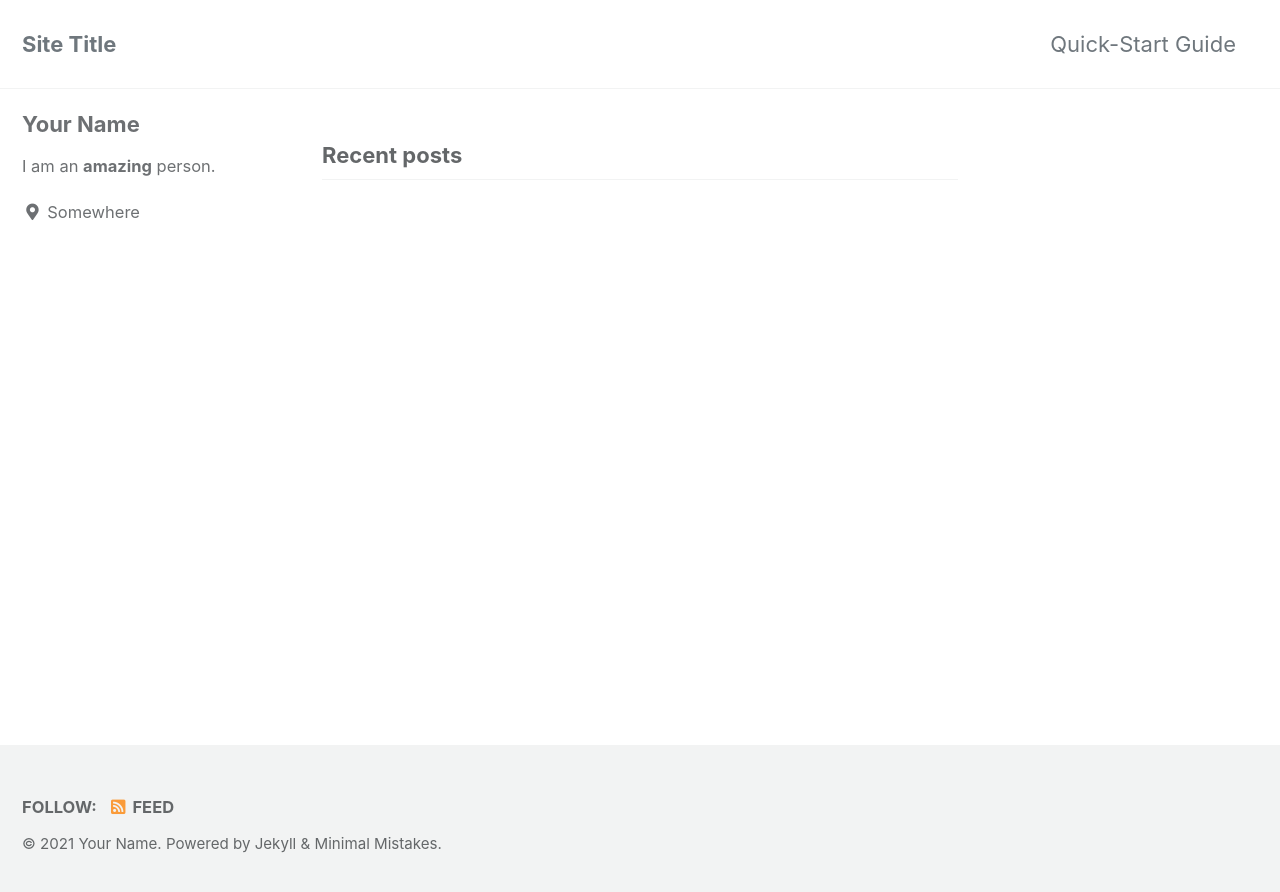
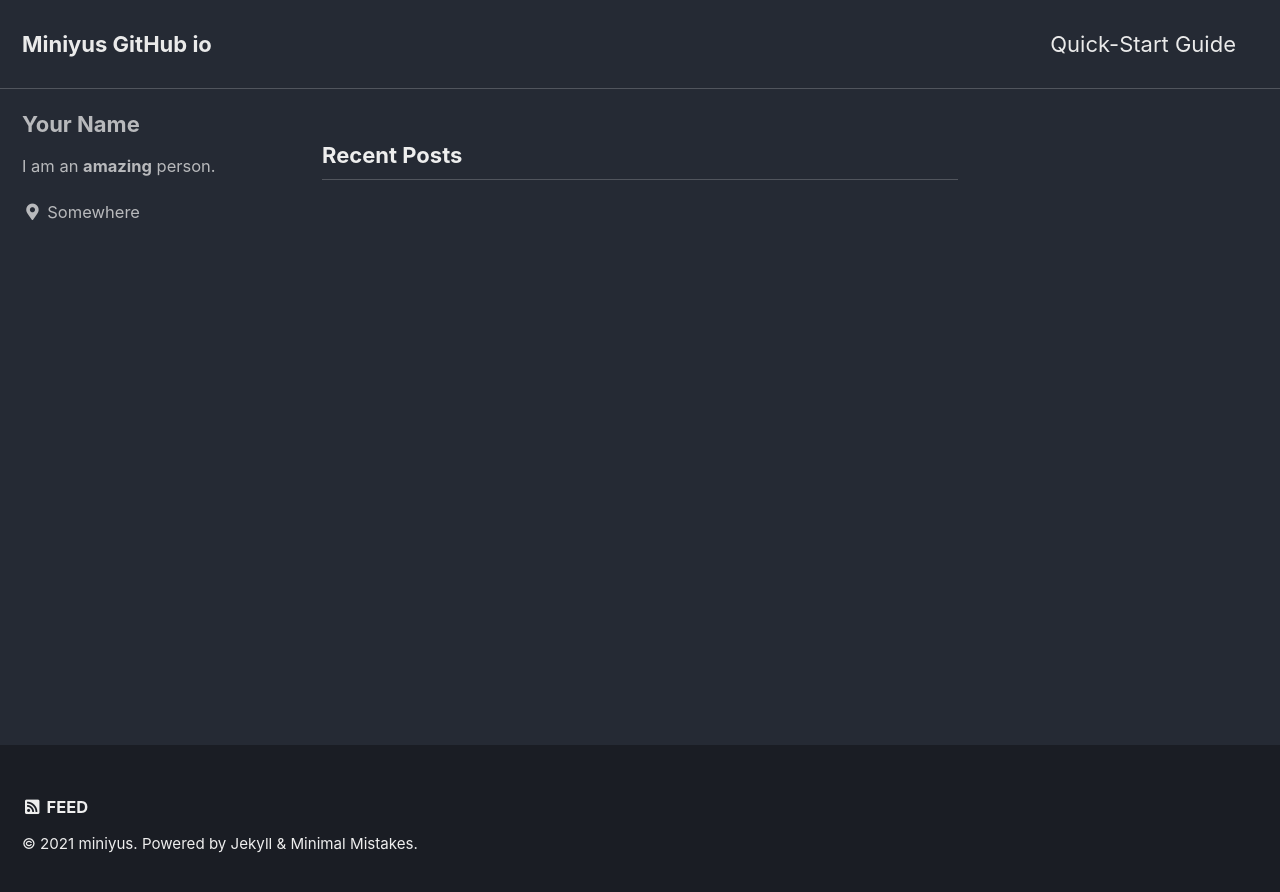
Before and after one commit to meteormin/meteormin.github.io, a Jekyll site: the page built from index.html, in a window 1280 px wide. Shown: the top 892 px of the page. Built offline with Jekyll 4.4.1, drawn with Linux system fonts in a browser that asks for light colours; cached includes are drawn as plain includes; the list of posts is cut into pages by our own code.

Commit message:
theme dark

```diff
--- a/Gemfile
+++ b/Gemfile
@@ -1,2 +1 @@
 source "https://rubygems.org"
-gemspec
--- a/_config.yml
+++ b/_config.yml
@@ -12,17 +12,17 @@
 
 # theme                  : "minimal-mistakes-jekyll"
 # remote_theme           : "mmistakes/minimal-mistakes"
-minimal_mistakes_skin    : "default" # "air", "aqua", "contrast", "dark", "dirt", "neon", "mint", "plum", "sunrise"
+minimal_mistakes_skin    : "dark" # "air", "aqua", "contrast", "dark", "dirt", "neon", "mint", "plum", "sunrise"
 
 # Site Settings
-locale                   : "en-US"
-title                    : "Site Title"
+locale                   : "ko-kr"
+title                    : "Miniyus GitHub io"
 title_separator          : "-"
 subtitle                 : # site tagline that appears below site title in masthead
-name                     : "Your Name"
-description              : "An amazing website."
-url                      : # the base hostname & protocol for your site e.g. "https://mmistakes.github.io"
-baseurl                  : # the subpath of your site, e.g. "/blog"
+name                     : "miniyus"
+description              : "My GitHub Page"
+url                      : "https://miniyus.github.io" # the base hostname & protocol for your site e.g. "https://mmistakes.github.io"
+baseurl                  : "/" # the subpath of your site, e.g. "/blog"
 repository               : # GitHub username/repo-name e.g. "mmistakes/minimal-mistakes"
 teaser                   : # path of fallback teaser image, e.g. "/assets/images/500x300.png"
 logo                     : # path of logo image to display in the masthead, e.g. "/assets/images/88x88.png"
```
Also changed, not shown: Gemfile.lock.
